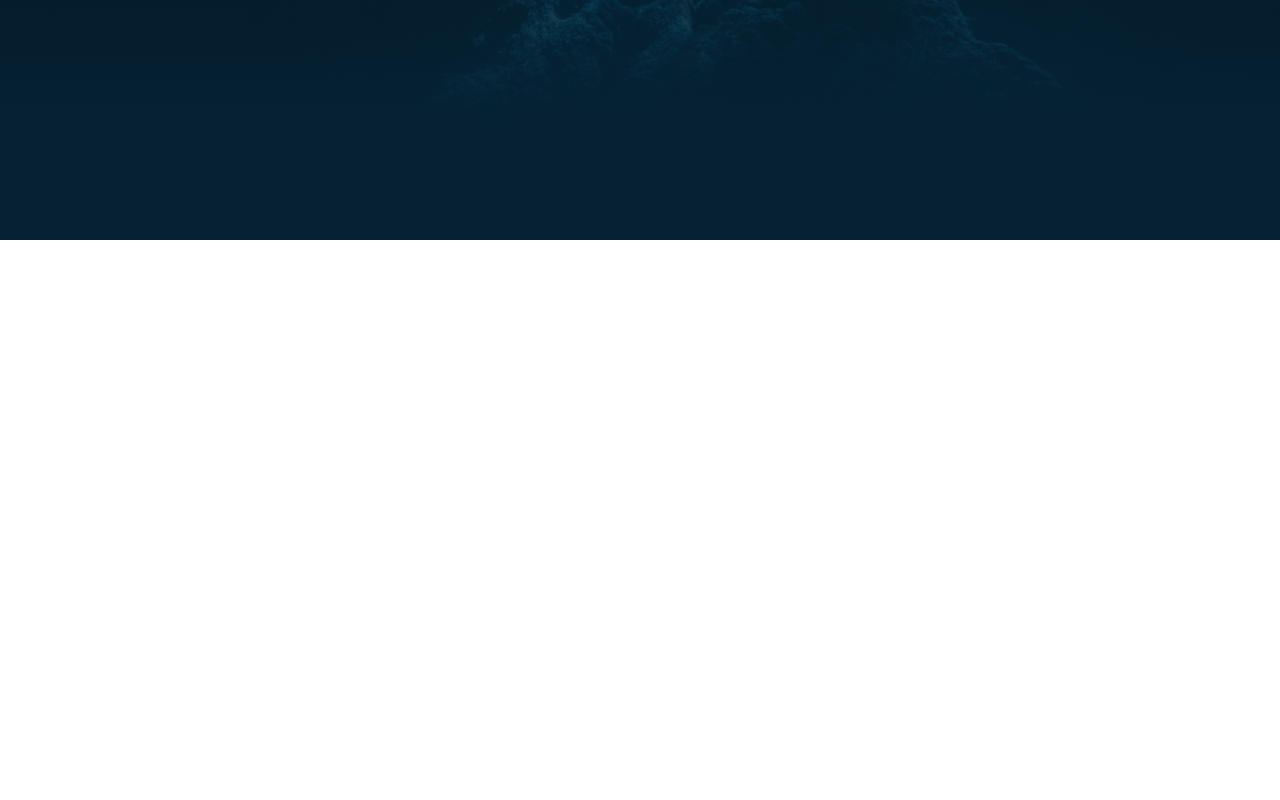
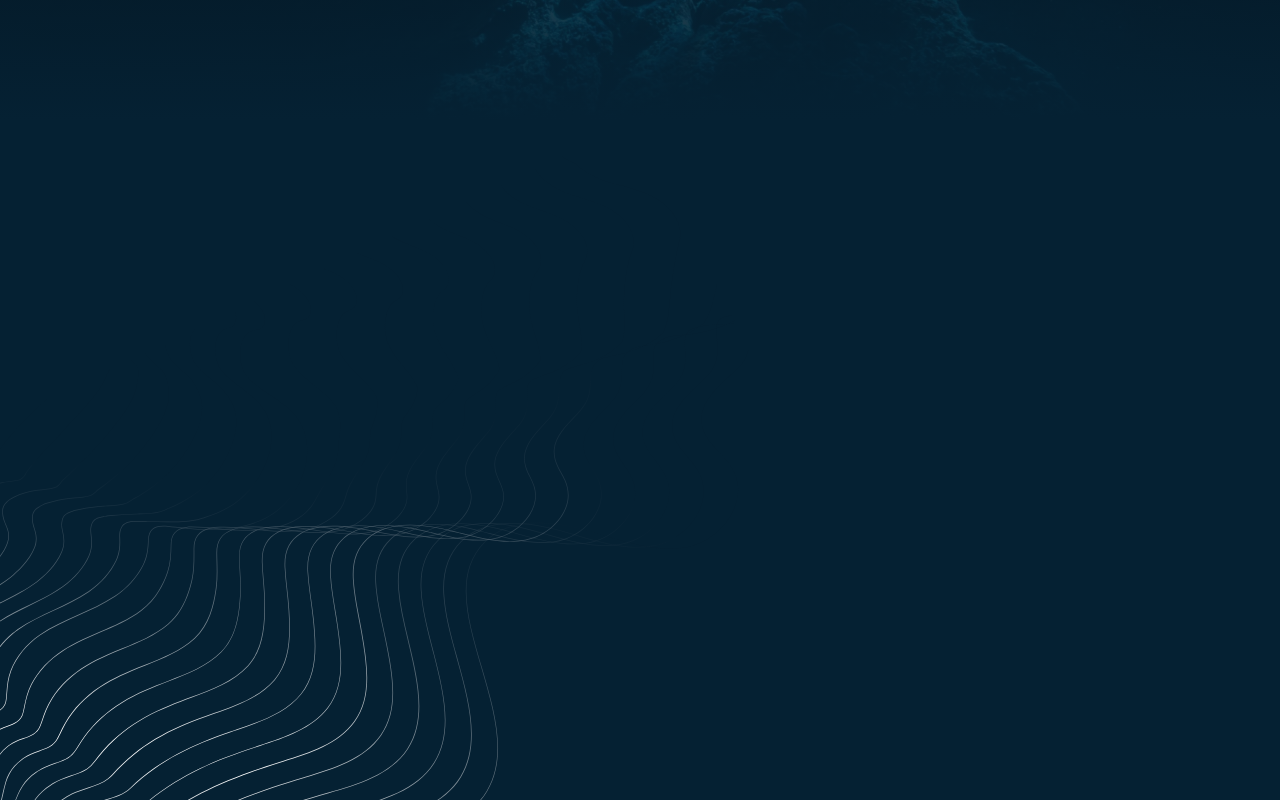
Before and after one commit to Raghav-Sidharth/codetest-twg, a Next.js app: page / in a window 1280 px wide. Shown: the part 680-1480 px from the top of the page. Before the commit the page ends 920 px from the top, so only its background shows below. Built offline with nearby package versions, Linux system fonts and the light colour scheme.

Commit message:
renamed css classes

```diff
--- a/app/About.tsx
+++ b/app/About.tsx
@@ -1,8 +1,12 @@
+import Image from 'next/image'
+
 export default function About() {
   return (
     <>
-      <div className="w-full bg-[#052133] pt-[120px] ">
-        <div></div>
+      <div className="w-full bg-[#052133]  ">
+        <div className="bg-[#052133] ">
+          <Image src={'/Layers.svg'} alt={''} width="1000" height="1000" />
+        </div>
       </div>
     </>
   )
--- a/app/LandingPage.tsx
+++ b/app/LandingPage.tsx
@@ -1,7 +1,9 @@
+import Image from 'next/image'
+
 export default function LandingPage() {
   return (
     <>
-      <div className="bg-gradient-over-img h-screen text-white font-norwester ">
+      <div className="landing-gradient h-screen text-white font-norwester ">
         <div className="p-[120px]">{/* Padding Div */}</div>
         <div className="p-5">
           <div className=" pb-[20px]">
--- a/app/Navbar.tsx
+++ b/app/Navbar.tsx
@@ -4,6 +4,7 @@ import Grid from '@mui/material/Grid'
 export default function Navbar() {
   return (
     <>
+      <div>
         <div className="fixed w-full h-[80px] flex justify-between items-center p-5">
           <div>
             <Image src="/Logo.svg" alt="Wassp Logo" width="150" height="150" />
@@ -28,6 +29,7 @@ export default function Navbar() {
             </li>
           </ul>
         </div>
+      </div>
     </>
   )
 }
--- a/app/globals.css
+++ b/app/globals.css
@@ -2,11 +2,11 @@
 @tailwind components;
 @tailwind utilities;
 
-.bg-gradient-over-img {
+.landing-gradient {
   position: relative; /* This ensures the ::before is relative to this element */
 }
 
-.bg-gradient-over-img::before {
+.landing-gradient::before {
   content: ""; /* Empty content for the pseudo-element */
   background-image: linear-gradient(180deg, rgba(0, 0, 0, 0.10) 0%, #052133 100%), url('/01.jpg');
   background-size: cover;
@@ -17,14 +17,3 @@
   position: absolute;
   z-index: -1;
 }
-
-/*
-body {
-  color: rgb(var(--foreground-rgb));
-  background: linear-gradient(
-      to bottom,
-      transparent,
-      rgb(var(--background-end-rgb))
-    )
-    rgb(var(--background-start-rgb));
-} */
--- a/tailwind.config.ts
+++ b/tailwind.config.ts
@@ -15,8 +15,6 @@ const config: Config = {
         'gradient-radial': 'radial-gradient(var(--tw-gradient-stops))',
         'gradient-conic':
           'conic-gradient(from 180deg at 50% 50%, var(--tw-gradient-stops))',
-        'gradient-opaque-blue':
-          'linear-gradient(to bottom, transparent, #03182A)',
       },
     },
   },
```
Lines whose indentation alone changed are shown as unchanged.
